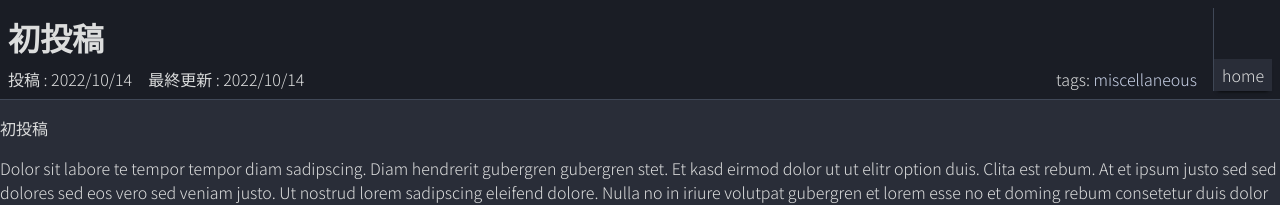
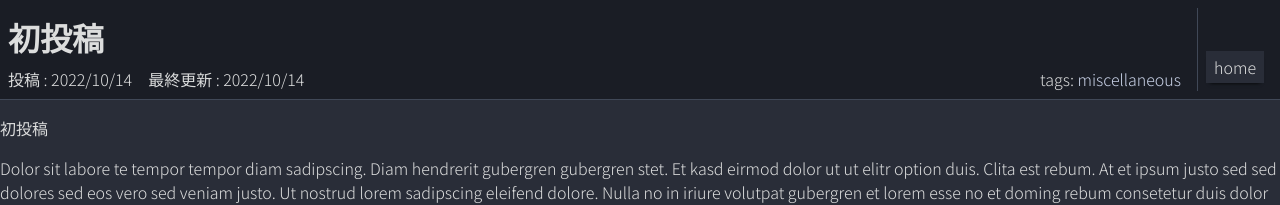
Before and after one commit to kmaeda6320084/learn_crypto, a Jekyll site: the page built from collections/_posts/2022-10-14-initial.md, in a window 1280 px wide. Shown: the top 205 px of the page. Built offline with Jekyll 4.4.1, drawn with Linux system fonts in a browser that asks for light colours.

Commit message:
nav padding

```diff
--- a/assets/scss/global.scss
+++ b/assets/scss/global.scss
@@ -31,7 +31,7 @@ body {
 
     #header-nav {
         grid-area: nav;
-        border-left: 1px;
+        padding: 0.5em;
         display: flex;
         border-left: solid 1px $main-border-color;
         flex-direction: column-reverse;
```
